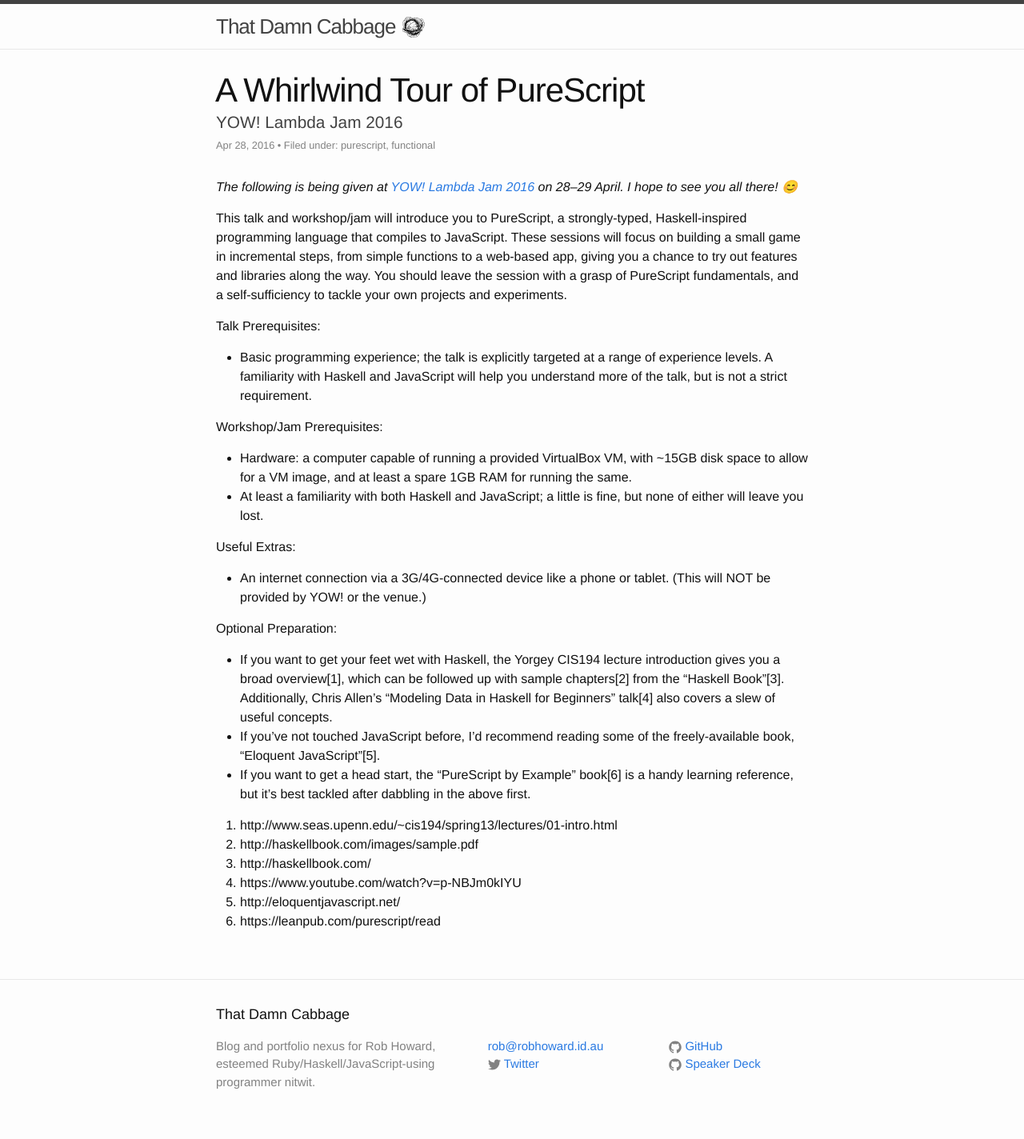
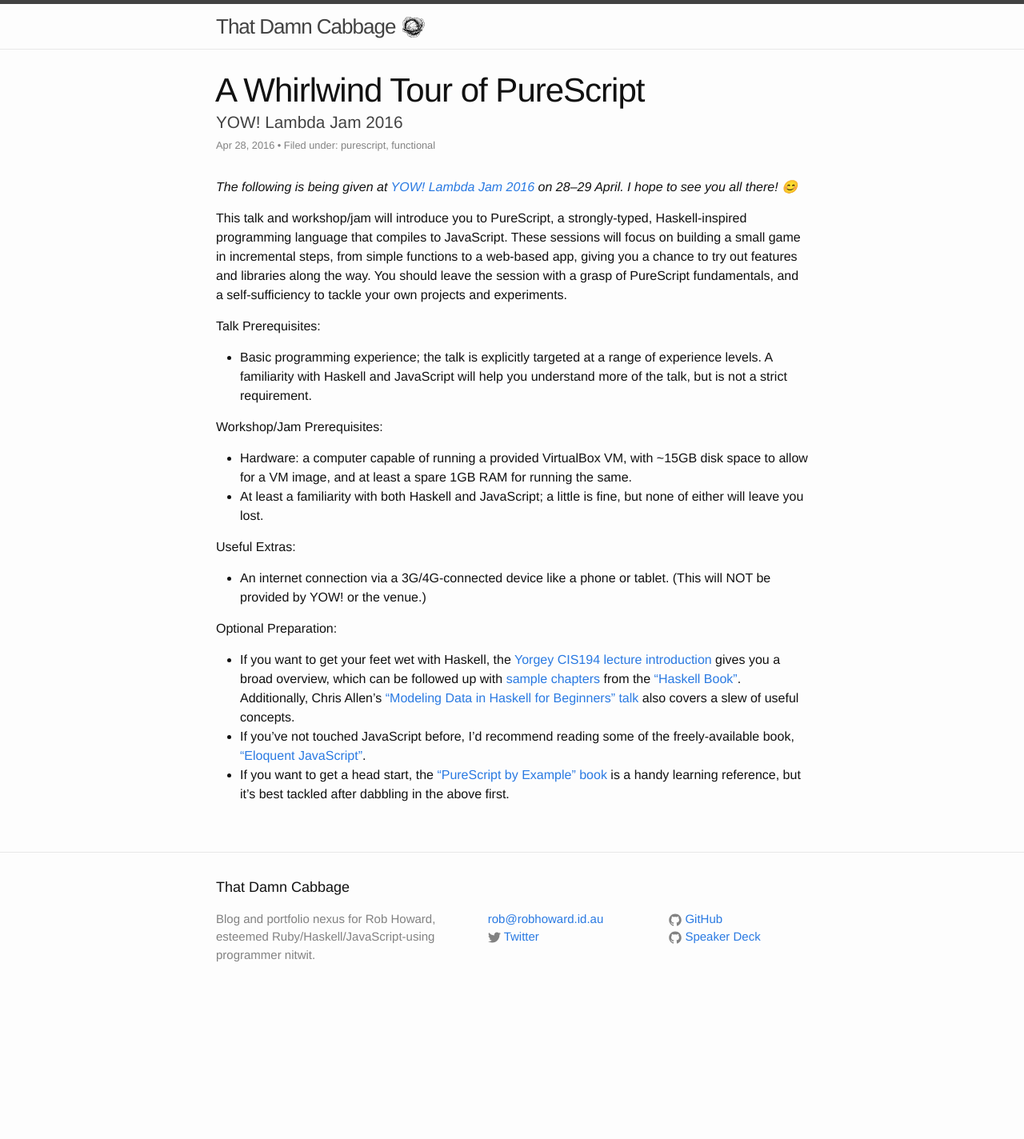
Before and after one commit to damncabbage/deadname.id.au, a Jekyll site: the page built from _talks/2016/04/a-whirlwind-tour-of-purescript.md, in a window 1280 px wide. Shown: the whole page at 80% size. Built offline with Jekyll 4.4.1, drawn with Linux system fonts in a browser that asks for light colours; after the commit the page ends 1265 px from its top, so only the background shows below that.

Commit message:
Inlines the PureScript talk-post links.

```diff
--- a/_talks/2016/04/a-whirlwind-tour-of-purescript.md
+++ b/_talks/2016/04/a-whirlwind-tour-of-purescript.md
@@ -17,28 +17,25 @@ _The following is being given at [YOW! Lambda Jam 2016](http://lambdajam.yowconf
 
 This talk and workshop/jam will introduce you to PureScript, a strongly-typed, Haskell-inspired programming language that compiles to JavaScript. These sessions will focus on building a small game in incremental steps, from simple functions to a web-based app, giving you a chance to try out features and libraries along the way. You should leave the session with a grasp of PureScript fundamentals, and a self-sufficiency to tackle your own projects and experiments.
 
+
 Talk Prerequisites:
 
 * Basic programming experience; the talk is explicitly targeted at a range of experience levels. A familiarity with Haskell and JavaScript will help you understand more of the talk, but is not a strict requirement.
+
 
 Workshop/Jam Prerequisites:
 
 * Hardware: a computer capable of running a provided VirtualBox VM, with ~15GB disk space to allow for a VM image, and at least a spare 1GB RAM for running the same.
 * At least a familiarity with both Haskell and JavaScript; a little is fine, but none of either will leave you lost.
 
+
 Useful Extras:
 
 * An internet connection via a 3G/4G-connected device like a phone or tablet. (This will NOT be provided by YOW! or the venue.)
 
+
 Optional Preparation:
 
-* If you want to get your feet wet with Haskell, the Yorgey CIS194 lecture introduction gives you a broad overview[1], which can be followed up with sample chapters[2] from the "Haskell Book"[3]. Additionally, Chris Allen's "Modeling Data in Haskell for Beginners" talk[4] also covers a slew of useful concepts.
-* If you've not touched JavaScript before, I'd recommend reading some of the freely-available book, "Eloquent JavaScript"[5].
-* If you want to get a head start, the "PureScript by Example" book[6] is a handy learning reference, but it's best tackled after dabbling in the above first.
-
-1. http://www.seas.upenn.edu/~cis194/spring13/lectures/01-intro.html
-2. http://haskellbook.com/images/sample.pdf
-3. http://haskellbook.com/
-4. https://www.youtube.com/watch?v=p-NBJm0kIYU
-5. http://eloquentjavascript.net/
-6. https://leanpub.com/purescript/read
+* If you want to get your feet wet with Haskell, the [Yorgey CIS194 lecture introduction](http://www.seas.upenn.edu/~cis194/spring13/lectures/01-intro.html) gives you a broad overview, which can be followed up with [sample chapters](http://haskellbook.com/images/sample.pdf) from the ["Haskell Book"](http://haskellbook.com/). Additionally, Chris Allen's ["Modeling Data in Haskell for Beginners" talk](https://www.youtube.com/watch?v=p-NBJm0kIYU) also covers a slew of useful concepts.
+* If you've not touched JavaScript before, I'd recommend reading some of the freely-available book, ["Eloquent JavaScript"](http://eloquentjavascript.net/).
+* If you want to get a head start, the ["PureScript by Example" book](https://leanpub.com/purescript/read) is a handy learning reference, but it's best tackled after dabbling in the above first.
```
